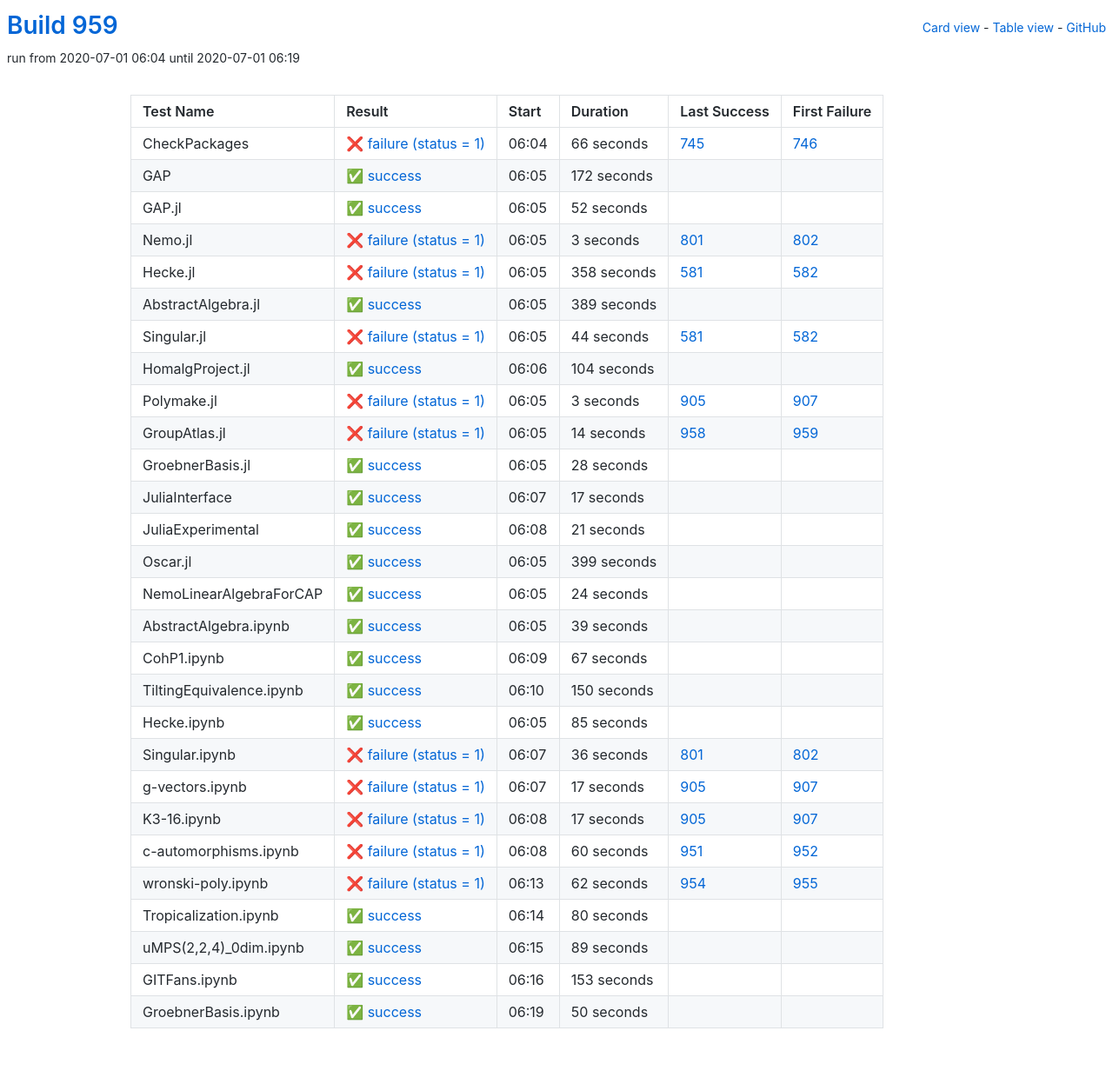
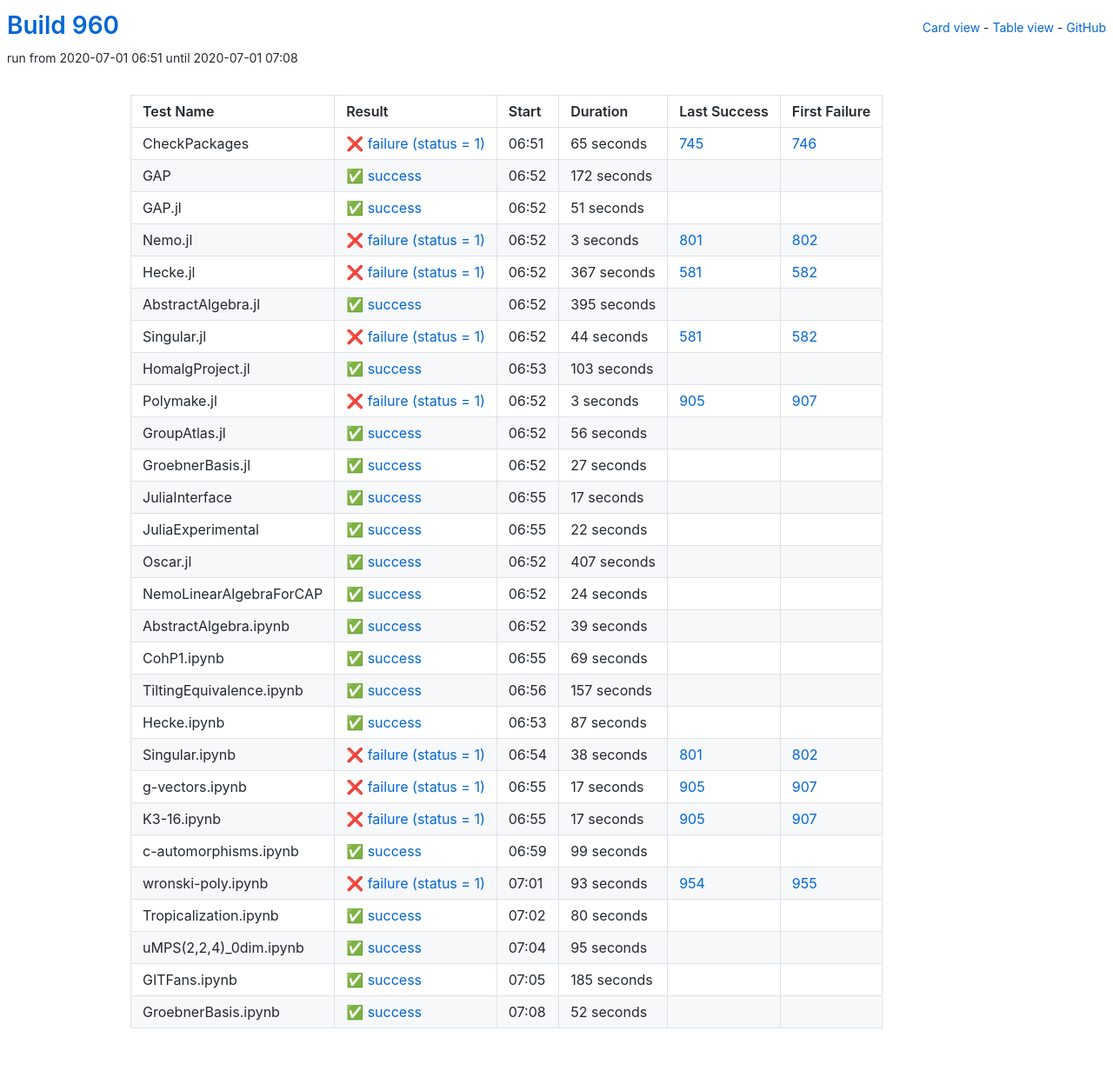
Before and after one commit to oscar-system/oscar-ci-status-1.4, a Jekyll site: the page built from table.html, in a window 1280 px wide. Shown: the whole page at 87% size. Built offline with Jekyll 4.4.1, drawn with Linux system fonts in a browser that asks for light colours.

Commit message:
Build #960

```diff
--- a/_data/ci.yml
+++ b/_data/ci.yml
@@ -1,6 +1,6 @@
 ---
-build: 959
-build_url: https://oscarci.mathematik.uni-kl.de/job/oscar-julia-1.4/959/
+build: 960
+build_url: https://oscarci.mathematik.uni-kl.de/job/oscar-julia-1.4/960/
 job: oscar-julia-1.4
 organization: oscar-system
 repo: oscar-ci-status-1.4
@@ -8,20 +8,20 @@ repourl: https://github.com/oscar-system/oscar-ci-status-1.4
 tests:
 - name: CheckPackages
   id: checkpackages
-  log: https://oscarci.mathematik.uni-kl.de/job/oscar-julia-1.4/959/artifact/logs/build-959/CheckPackages.log
-  start: 2020-07-01 06:04
+  log: https://oscarci.mathematik.uni-kl.de/job/oscar-julia-1.4/960/artifact/logs/build-960/CheckPackages.log
+  start: 2020-07-01 06:51
   success: false
   exitcode: 1
   status: failure
-  duration: 66
+  duration: 65
   last_success: 745
   last_success_url: https://oscarci.mathematik.uni-kl.de/job/oscar-julia-1.4/745/
   first_failure: 746
   first_failure_url: https://oscarci.mathematik.uni-kl.de/job/oscar-julia-1.4/746/
 - name: GAP
   id: gap
-  log: https://oscarci.mathematik.uni-kl.de/job/oscar-julia-1.4/959/artifact/logs/build-959/GAP.log
-  start: 2020-07-01 06:05
+  log: https://oscarci.mathematik.uni-kl.de/job/oscar-julia-1.4/960/artifact/logs/build-960/GAP.log
+  start: 2020-07-01 06:52
   success: true
   exitcode: 0
   status: success
@@ -32,20 +32,20 @@ tests:
   first_failure_url:
 - name: GAP.jl
   id: gap-jl
-  log: https://oscarci.mathematik.uni-kl.de/job/oscar-julia-1.4/959/artifact/logs/build-959/GAP.jl.log
-  start: 2020-07-01 06:05
+  log: https://oscarci.mathematik.uni-kl.de/job/oscar-julia-1.4/960/artifact/logs/build-960/GAP.jl.log
+  start: 2020-07-01 06:52
   success: true
   exitcode: 0
   status: success
-  duration: 52
+  duration: 51
   last_success: false
   last_success_url:
   first_failure: false
   first_failure_url:
 - name: Nemo.jl
   id: nemo-jl
-  log: https://oscarci.mathematik.uni-kl.de/job/oscar-julia-1.4/959/artifact/logs/build-959/Nemo.jl.log
-  start: 2020-07-01 06:05
+  log: https://oscarci.mathematik.uni-kl.de/job/oscar-julia-1.4/960/artifact/logs/build-960/Nemo.jl.log
+  start: 2020-07-01 06:52
   success: false
   exitcode: 1
   status: failure
@@ -56,32 +56,32 @@ tests:
   first_failure_url: https://oscarci.mathematik.uni-kl.de/job/oscar-julia-1.4/802/
 - name: Hecke.jl
   id: hecke-jl
-  log: https://oscarci.mathematik.uni-kl.de/job/oscar-julia-1.4/959/artifact/logs/build-959/Hecke.jl.log
-  start: 2020-07-01 06:05
+  log: https://oscarci.mathematik.uni-kl.de/job/oscar-julia-1.4/960/artifact/logs/build-960/Hecke.jl.log
+  start: 2020-07-01 06:52
   success: false
   exitcode: 1
   status: failure
-  duration: 358
+  duration: 367
   last_success: 581
   last_success_url: https://oscarci.mathematik.uni-kl.de/job/oscar-julia-1.4/581/
   first_failure: 582
   first_failure_url: https://oscarci.mathematik.uni-kl.de/job/oscar-julia-1.4/582/
 - name: AbstractAlgebra.jl
   id: abstractalgebra-jl
-  log: https://oscarci.mathematik.uni-kl.de/job/oscar-julia-1.4/959/artifact/logs/build-959/AbstractAlgebra.jl.log
-  start: 2020-07-01 06:05
+  log: https://oscarci.mathematik.uni-kl.de/job/oscar-julia-1.4/960/artifact/logs/build-960/AbstractAlgebra.jl.log
+  start: 2020-07-01 06:52
   success: true
   exitcode: 0
   status: success
-  duration: 389
+  duration: 395
   last_success: false
   last_success_url:
   first_failure: false
   first_failure_url:
 - name: Singular.jl
   id: singular-jl
-  log: https://oscarci.mathematik.uni-kl.de/job/oscar-julia-1.4/959/artifact/logs/build-959/Singular.jl.log
-  start: 2020-07-01 06:05
+  log: https://oscarci.mathematik.uni-kl.de/job/oscar-julia-1.4/960/artifact/logs/build-960/Singular.jl.log
+  start: 2020-07-01 06:52
   success: false
   exitcode: 1
   status: failure
@@ -92,20 +92,20 @@ tests:
   first_failure_url: https://oscarci.mathematik.uni-kl.de/job/oscar-julia-1.4/582/
 - name: HomalgProject.jl
   id: homalgproject-jl
-  log: https://oscarci.mathematik.uni-kl.de/job/oscar-julia-1.4/959/artifact/logs/build-959/HomalgProject.jl.log
-  start: 2020-07-01 06:06
+  log: https://oscarci.mathematik.uni-kl.de/job/oscar-julia-1.4/960/artifact/logs/build-960/HomalgProject.jl.log
+  start: 2020-07-01 06:53
   success: true
   exitcode: 0
   status: success
-  duration: 104
+  duration: 103
   last_success: false
   last_success_url:
   first_failure: false
   first_failure_url:
 - name: Polymake.jl
   id: polymake-jl
-  log: https://oscarci.mathematik.uni-kl.de/job/oscar-julia-1.4/959/artifact/logs/build-959/Polymake.jl.log
-  start: 2020-07-01 06:05
+  log: https://oscarci.mathematik.uni-kl.de/job/oscar-julia-1.4/960/artifact/logs/build-960/Polymake.jl.log
+  start: 2020-07-01 06:52
   success: false
   exitcode: 1
   status: failure
@@ -116,32 +116,32 @@ tests:
   first_failure_url: https://oscarci.mathematik.uni-kl.de/job/oscar-julia-1.4/907/
 - name: GroupAtlas.jl
   id: groupatlas-jl
-  log: https://oscarci.mathematik.uni-kl.de/job/oscar-julia-1.4/959/artifact/logs/build-959/GroupAtlas.jl.log
-  start: 2020-07-01 06:05
-  success: false
-  exitcode: 1
-  status: failure
-  duration: 14
-  last_success: 958
-  last_success_url: https://oscarci.mathematik.uni-kl.de/job/oscar-julia-1.4/958/
-  first_failure: 959
-  first_failure_url: https://oscarci.mathematik.uni-kl.de/job/oscar-julia-1.4/959/
-- name: GroebnerBasis.jl
-  id: groebnerbasis-jl
-  log: https://oscarci.mathematik.uni-kl.de/job/oscar-julia-1.4/959/artifact/logs/build-959/GroebnerBasis.jl.log
-  start: 2020-07-01 06:05
+  log: https://oscarci.mathematik.uni-kl.de/job/oscar-julia-1.4/960/artifact/logs/build-960/GroupAtlas.jl.log
+  start: 2020-07-01 06:52
   success: true
   exitcode: 0
   status: success
-  duration: 28
+  duration: 56
+  last_success: false
+  last_success_url:
+  first_failure: false
+  first_failure_url:
+- name: GroebnerBasis.jl
+  id: groebnerbasis-jl
+  log: https://oscarci.mathematik.uni-kl.de/job/oscar-julia-1.4/960/artifact/logs/build-960/GroebnerBasis.jl.log
+  start: 2020-07-01 06:52
+  success: true
+  exitcode: 0
+  status: success
+  duration: 27
   last_success: false
   last_success_url:
   first_failure: false
   first_failure_url:
 - name: JuliaInterface
   id: juliainterface
-  log: https://oscarci.mathematik.uni-kl.de/job/oscar-julia-1.4/959/artifact/logs/build-959/JuliaInterface.log
-  start: 2020-07-01 06:07
+  log: https://oscarci.mathematik.uni-kl.de/job/oscar-julia-1.4/960/artifact/logs/build-960/JuliaInterface.log
+  start: 2020-07-01 06:55
   success: true
   exitcode: 0
   status: success
@@ -152,32 +152,32 @@ tests:
   first_failure_url:
 - name: JuliaExperimental
   id: juliaexperimental
-  log: https://oscarci.mathematik.uni-kl.de/job/oscar-julia-1.4/959/artifact/logs/build-959/JuliaExperimental.log
-  start: 2020-07-01 06:08
+  log: https://oscarci.mathematik.uni-kl.de/job/oscar-julia-1.4/960/artifact/logs/build-960/JuliaExperimental.log
+  start: 2020-07-01 06:55
   success: true
   exitcode: 0
   status: success
-  duration: 21
+  duration: 22
   last_success: false
   last_success_url:
   first_failure: false
   first_failure_url:
 - name: Oscar.jl
   id: oscar-jl
-  log: https://oscarci.mathematik.uni-kl.de/job/oscar-julia-1.4/959/artifact/logs/build-959/Oscar.jl.log
-  start: 2020-07-01 06:05
+  log: https://oscarci.mathematik.uni-kl.de/job/oscar-julia-1.4/960/artifact/logs/build-960/Oscar.jl.log
+  start: 2020-07-01 06:52
   success: true
   exitcode: 0
   status: success
-  duration: 399
+  duration: 407
   last_success: false
   last_success_url:
   first_failure: false
   first_failure_url:
 - name: NemoLinearAlgebraForCAP
   id: nemolinearalgebraforcap
-  log: https://oscarci.mathematik.uni-kl.de/job/oscar-julia-1.4/959/artifact/logs/build-959/NemoLinearAlgebraForCAP.log
-  start: 2020-07-01 06:05
+  log: https://oscarci.mathematik.uni-kl.de/job/oscar-julia-1.4/960/artifact/logs/build-960/NemoLinearAlgebraForCAP.log
+  start: 2020-07-01 06:52
   success: true
   exitcode: 0
   status: success
@@ -188,8 +188,8 @@ tests:
   first_failure_url:
 - name: AbstractAlgebra.ipynb
   id: abstractalgebra-ipynb
-  log: https://oscarci.mathematik.uni-kl.de/job/oscar-julia-1.4/959/artifact/logs/build-959/AbstractAlgebra.ipynb.log
-  start: 2020-07-01 06:05
+  log: https://oscarci.mathematik.uni-kl.de/job/oscar-julia-1.4/960/artifact/logs/build-960/AbstractAlgebra.ipynb.log
+  start: 2020-07-01 06:52
   success: true
   exitcode: 0
   status: success
@@ -200,56 +200,56 @@ tests:
   first_failure_url:
 - name: CohP1.ipynb
   id: cohp1-ipynb
-  log: https://oscarci.mathematik.uni-kl.de/job/oscar-julia-1.4/959/artifact/logs/build-959/CohP1.ipynb.log
-  start: 2020-07-01 06:09
+  log: https://oscarci.mathematik.uni-kl.de/job/oscar-julia-1.4/960/artifact/logs/build-960/CohP1.ipynb.log
+  start: 2020-07-01 06:55
   success: true
   exitcode: 0
   status: success
-  duration: 67
+  duration: 69
   last_success: false
   last_success_url:
   first_failure: false
   first_failure_url:
 - name: TiltingEquivalence.ipynb
   id: tiltingequivalence-ipynb
-  log: https://oscarci.mathematik.uni-kl.de/job/oscar-julia-1.4/959/artifact/logs/build-959/TiltingEquivalence.ipynb.log
-  start: 2020-07-01 06:10
+  log: https://oscarci.mathematik.uni-kl.de/job/oscar-julia-1.4/960/artifact/logs/build-960/TiltingEquivalence.ipynb.log
+  start: 2020-07-01 06:56
   success: true
   exitcode: 0
   status: success
-  duration: 150
+  duration: 157
   last_success: false
   last_success_url:
   first_failure: false
   first_failure_url:
 - name: Hecke.ipynb
   id: hecke-ipynb
-  log: https://oscarci.mathematik.uni-kl.de/job/oscar-julia-1.4/959/artifact/logs/build-959/Hecke.ipynb.log
-  start: 2020-07-01 06:05
+  log: https://oscarci.mathematik.uni-kl.de/job/oscar-julia-1.4/960/artifact/logs/build-960/Hecke.ipynb.log
+  start: 2020-07-01 06:53
   success: true
   exitcode: 0
   status: success
-  duration: 85
+  duration: 87
   last_success: false
   last_success_url:
   first_failure: false
   first_failure_url:
 - name: Singular.ipynb
   id: singular-ipynb
-  log: https://oscarci.mathematik.uni-kl.de/job/oscar-julia-1.4/959/artifact/logs/build-959/Singular.ipynb.log
-  start: 2020-07-01 06:07
+  log: https://oscarci.mathematik.uni-kl.de/job/oscar-julia-1.4/960/artifact/logs/build-960/Singular.ipynb.log
+  start: 2020-07-01 06:54
   success: false
   exitcode: 1
   status: failure
-  duration: 36
+  duration: 38
   last_success: 801
   last_success_url: https://oscarci.mathematik.uni-kl.de/job/oscar-julia-1.4/801/
   first_failure: 802
   first_failure_url: https://oscarci.mathematik.uni-kl.de/job/oscar-julia-1.4/802/
 - name: g-vectors.ipynb
   id: g-vectors-ipynb
-  log: https://oscarci.mathematik.uni-kl.de/job/oscar-julia-1.4/959/artifact/logs/build-959/g-vectors.ipynb.log
-  start: 2020-07-01 06:07
+  log: https://oscarci.mathematik.uni-kl.de/job/oscar-julia-1.4/960/artifact/logs/build-960/g-vectors.ipynb.log
+  start: 2020-07-01 06:55
   success: false
   exitcode: 1
   status: failure
@@ -260,8 +260,8 @@ tests:
   first_failure_url: https://oscarci.mathematik.uni-kl.de/job/oscar-julia-1.4/907/
 - name: K3-16.ipynb
   id: k3-16-ipynb
-  log: https://oscarci.mathematik.uni-kl.de/job/oscar-julia-1.4/959/artifact/logs/build-959/K3-16.ipynb.log
-  start: 2020-07-01 06:08
+  log: https://oscarci.mathematik.uni-kl.de/job/oscar-julia-1.4/960/artifact/logs/build-960/K3-16.ipynb.log
+  start: 2020-07-01 06:55
   success: false
   exitcode: 1
   status: failure
@@ -272,32 +272,32 @@ tests:
   first_failure_url: https://oscarci.mathematik.uni-kl.de/job/oscar-julia-1.4/907/
 - name: c-automorphisms.ipynb
   id: c-automorphisms-ipynb
-  log: https://oscarci.mathematik.uni-kl.de/job/oscar-julia-1.4/959/artifact/logs/build-959/c-automorphisms.ipynb.log
-  start: 2020-07-01 06:08
+  log: https://oscarci.mathematik.uni-kl.de/job/oscar-julia-1.4/960/artifact/logs/build-960/c-automorphisms.ipynb.log
+  start: 2020-07-01 06:59
+  success: true
+  exitcode: 0
+  status: success
+  duration: 99
+  last_success: false
+  last_success_url:
+  first_failure: false
+  first_failure_url:
+- name: wronski-poly.ipynb
+  id: wronski-poly-ipynb
+  log: https://oscarci.mathematik.uni-kl.de/job/oscar-julia-1.4/960/artifact/logs/build-960/wronski-poly.ipynb.log
+  start: 2020-07-01 07:01
   success: false
   exitcode: 1
   status: failure
-  duration: 60
-  last_success: 951
-  last_success_url: https://oscarci.mathematik.uni-kl.de/job/oscar-julia-1.4/951/
-  first_failure: 952
-  first_failure_url: https://oscarci.mathematik.uni-kl.de/job/oscar-julia-1.4/952/
-- name: wronski-poly.ipynb
-  id: wronski-poly-ipynb
-  log: https://oscarci.mathematik.uni-kl.de/job/oscar-julia-1.4/959/artifact/logs/build-959/wronski-poly.ipynb.log
-  start: 2020-07-01 06:13
-  success: false
-  exitcode: 1
-  status: failure
-  duration: 62
+  duration: 93
   last_success: 954
   last_success_url: https://oscarci.mathematik.uni-kl.de/job/oscar-julia-1.4/954/
   first_failure: 955
   first_failure_url: https://oscarci.mathematik.uni-kl.de/job/oscar-julia-1.4/955/
 - name: Tropicalization.ipynb
   id: tropicalization-ipynb
-  log: https://oscarci.mathematik.uni-kl.de/job/oscar-julia-1.4/959/artifact/logs/build-959/Tropicalization.ipynb.log
-  start: 2020-07-01 06:14
+  log: https://oscarci.mathematik.uni-kl.de/job/oscar-julia-1.4/960/artifact/logs/build-960/Tropicalization.ipynb.log
+  start: 2020-07-01 07:02
   success: true
   exitcode: 0
   status: success
@@ -308,36 +308,36 @@ tests:
   first_failure_url:
 - name: uMPS(2,2,4)_0dim.ipynb
   id: umps-2-2-4-0dim-ipynb
-  log: https://oscarci.mathematik.uni-kl.de/job/oscar-julia-1.4/959/artifact/logs/build-959/uMPS-2-2-4-_0dim.ipynb.log
-  start: 2020-07-01 06:15
+  log: https://oscarci.mathematik.uni-kl.de/job/oscar-julia-1.4/960/artifact/logs/build-960/uMPS-2-2-4-_0dim.ipynb.log
+  start: 2020-07-01 07:04
   success: true
   exitcode: 0
   status: success
-  duration: 89
+  duration: 95
   last_success: false
   last_success_url:
   first_failure: false
   first_failure_url:
 - name: GITFans.ipynb
   id: gitfans-ipynb
-  log: https://oscarci.mathematik.uni-kl.de/job/oscar-julia-1.4/959/artifact/logs/build-959/GITFans.ipynb.log
-  start: 2020-07-01 06:16
+  log: https://oscarci.mathematik.uni-kl.de/job/oscar-julia-1.4/960/artifact/logs/build-960/GITFans.ipynb.log
+  start: 2020-07-01 07:05
   success: true
   exitcode: 0
   status: success
-  duration: 153
+  duration: 185
   last_success: false
   last_success_url:
   first_failure: false
   first_failure_url:
 - name: GroebnerBasis.ipynb
   id: groebnerbasis-ipynb
-  log: https://oscarci.mathematik.uni-kl.de/job/oscar-julia-1.4/959/artifact/logs/build-959/GroebnerBasis.ipynb.log
-  start: 2020-07-01 06:19
+  log: https://oscarci.mathematik.uni-kl.de/job/oscar-julia-1.4/960/artifact/logs/build-960/GroebnerBasis.ipynb.log
+  start: 2020-07-01 07:08
   success: true
   exitcode: 0
   status: success
-  duration: 50
+  duration: 52
   last_success: false
   last_success_url:
   first_failure: false
```
Also changed, not shown: README.md.
